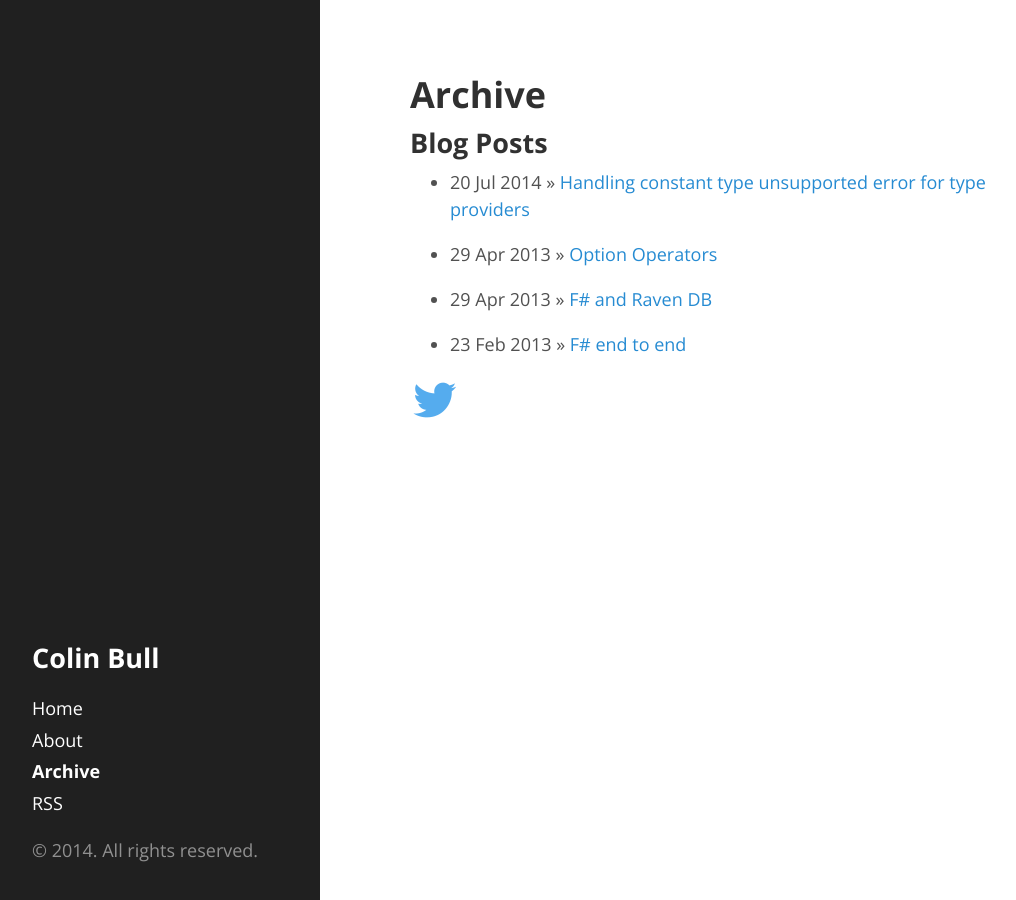
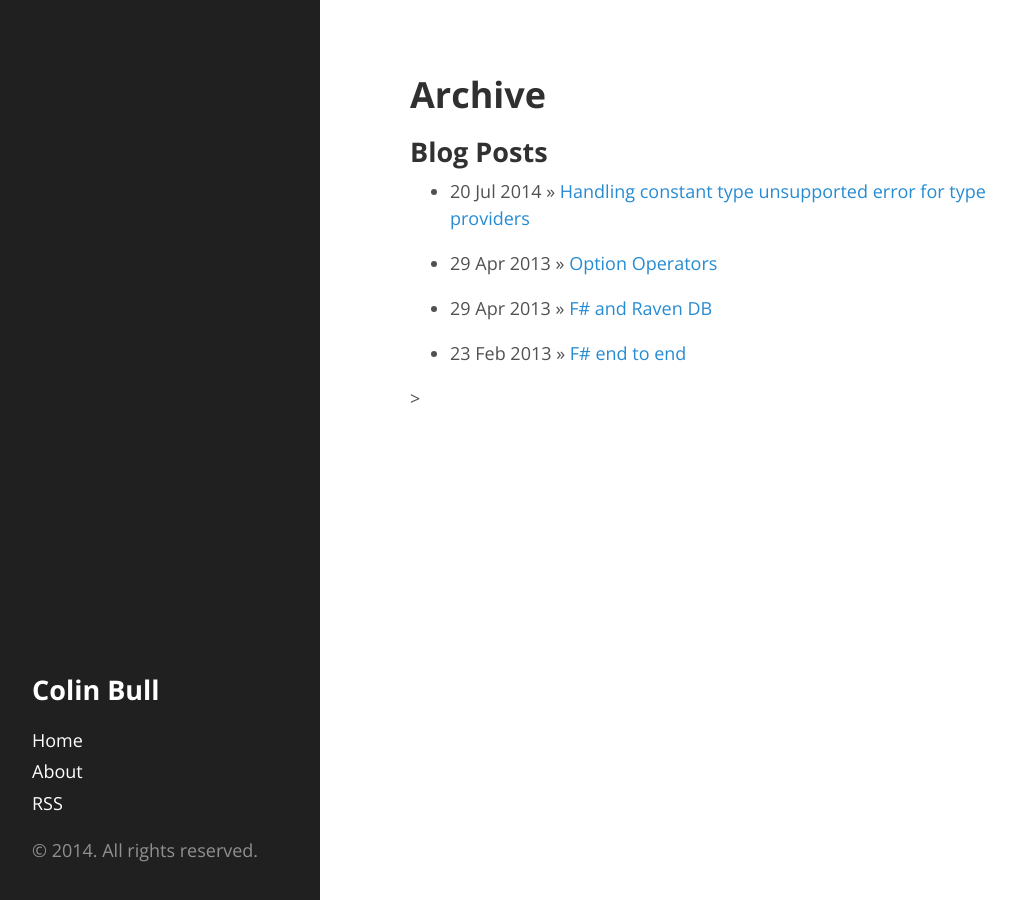
Before and after one commit to colinbull/colinbull.github.io, a Jekyll site: the page built from archive.md, in a window 1280 px wide. Shown: the whole page, without its empty margins (4-1020 px from the left). Built offline with Jekyll 4.4.1, drawn with Linux system fonts in a browser that asks for light colours; some web fonts are replaced; Markdown is read by kramdown in place of the engine named in the settings.

Commit message:
upadting archive to use a different layout

```diff
--- /dev/null
+++ b/_layouts/archive.html
@@ -0,0 +1,8 @@
+---
+layout: default
+---
+
+<div class="page">
+    <h1 class="page-title">{{ page.title }}</h1>
+    {{ content }}>
+</div>
```
Also changed, not shown: archive.md (+1 -1 lines).
